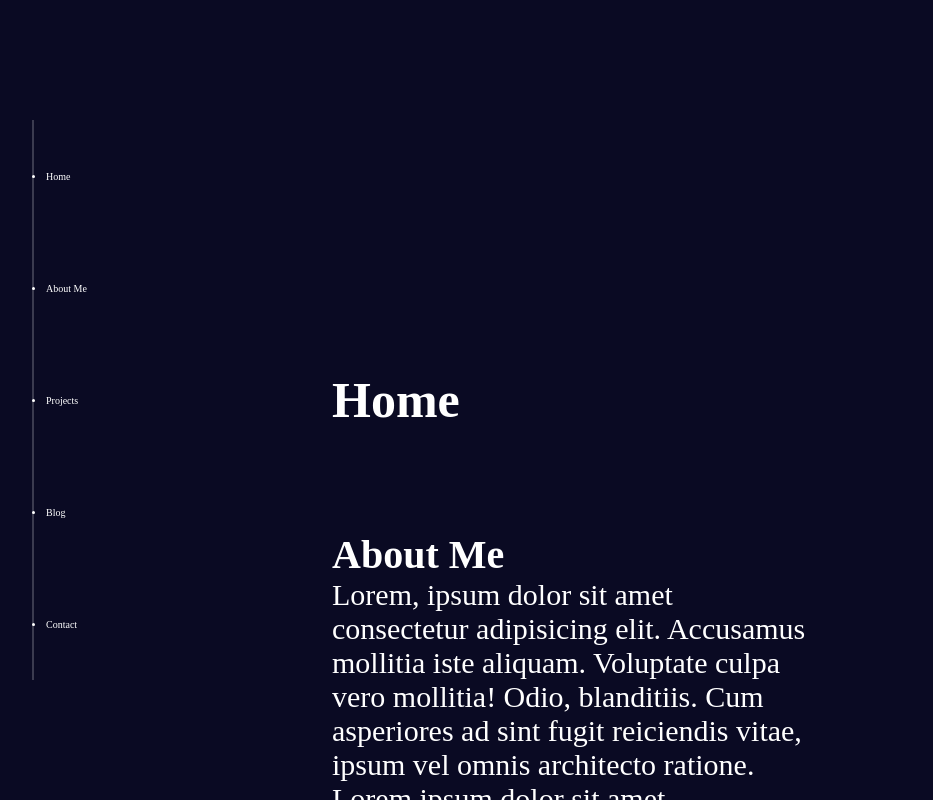
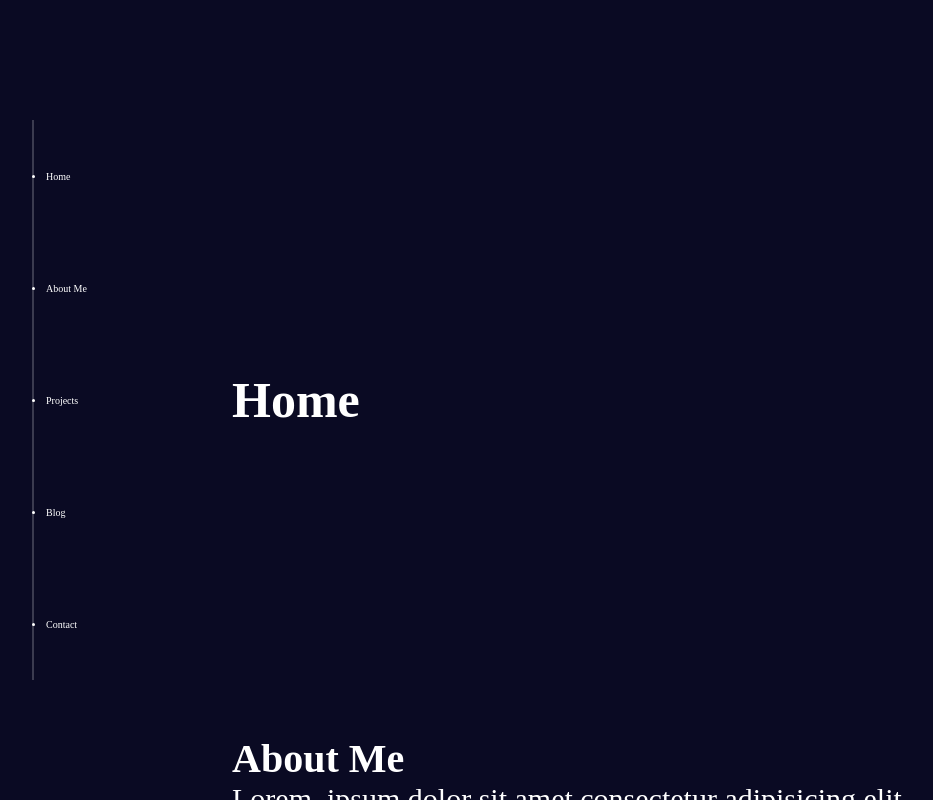
Before and after one commit to department19/department19.github.io, a plain HTML site: page index.html in a window 1280 px wide. Shown: the whole page, without its empty margins (68-1001 px from the left). Drawn offline with Linux system fonts and the light colour scheme.

Commit message:
minor adjustments

```diff
--- a/stylesheets/stylesheet.css
+++ b/stylesheets/stylesheet.css
@@ -84,7 +84,7 @@ section {
 	scroll-snap-align: start;
 	scroll-snap-stop: always;
 	height: 100vh;
-	padding: 5rem 40rem;
+	padding: 5rem 30rem;
 }
 
 section * {
```
Also changed, not shown: README.md, assets/readme/Pasted image 20231019134626.png (added).
